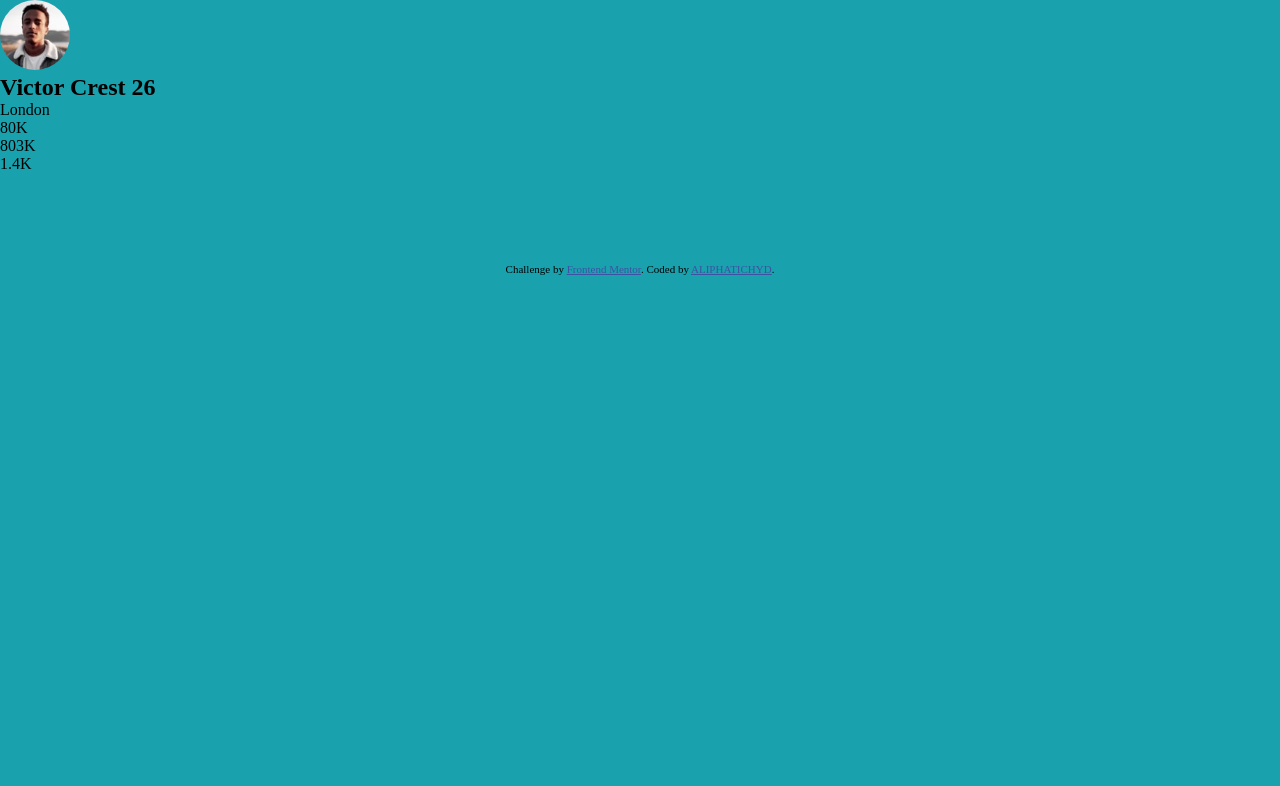
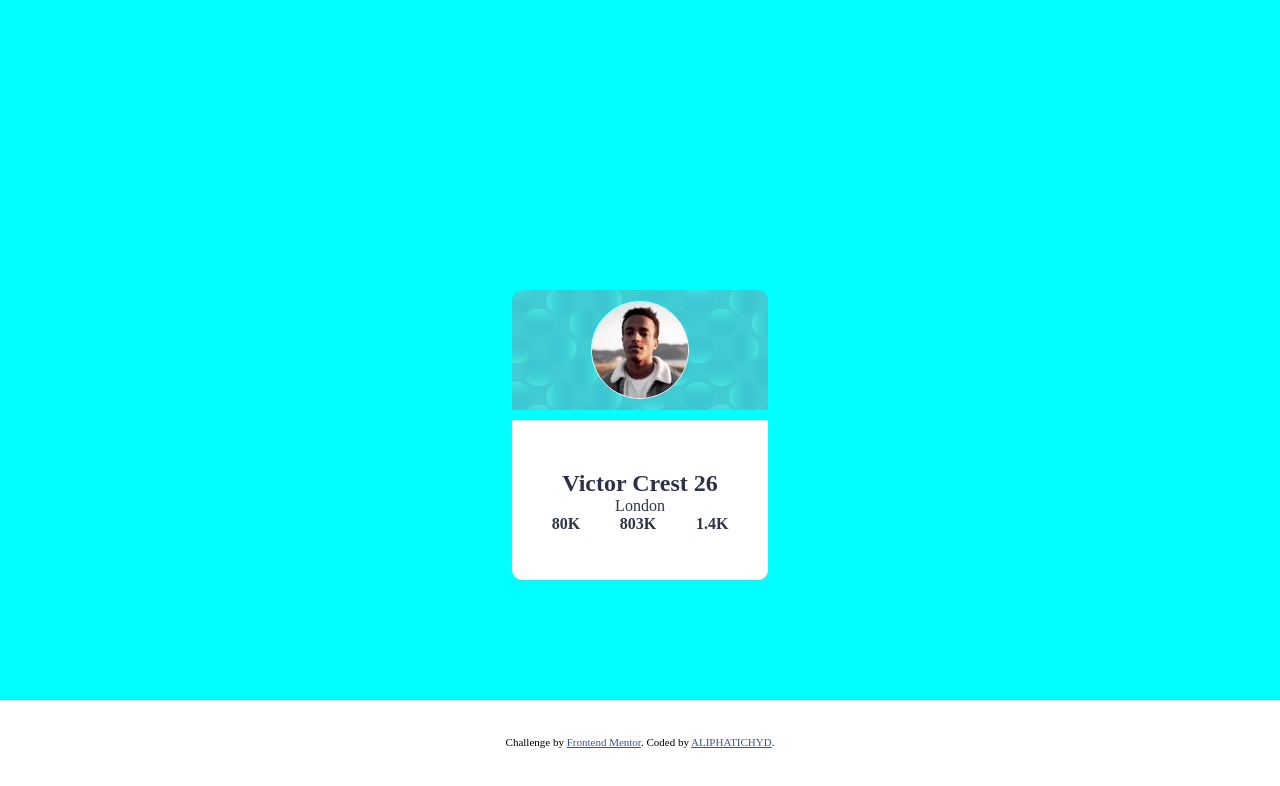
Before and after one commit to ALIPHATICHYD/PROFILE-CARD, a plain HTML site: page index.html in a window 1280 px wide. Drawn offline with Linux system fonts and the light colour scheme.

Commit message:
Update style.css

```diff
--- a/style.css
+++ b/style.css
@@ -4,18 +4,67 @@
     padding: 0;
 }
 
-body{
-    background-color: hsl(185, 75%, 39%);
+.container{
+    width: 100%;
+    height: 700px;
+    background-color: aqua;
+    background-size: cover;
+    text-align: center;
+    display: flex;
+    align-items: center;
+    justify-content: center;
+}
+
+.profile_box{
+    background-image: url(images/bg-pattern-card.svg);
+    text-align: center;
+    display: flex;
+    align-items: center;
+    justify-content: center;
+    width: 20%;
+    height: 15%;
+    border-radius: 10px 10px 0 0;
+    padding: 40px 90px;
+    position: absolute;
 }
 
 .avatar{
+    border: 1px solid white;
     border-radius: 50px;
-    width: 70px;
-    height: 70px;
+
+}
+
+.text{
+   color: hsl(229, 23%, 23%);
+   background-color: white;
+   width: 20%;
+   height: 20%;
+   border-radius: 0 0 10px 10px;
+   position: absolute;
+   margin-top: 300px;
+}
+
+.about{
+    margin-top: 50px;
 }
 
 
+ul{
+    list-style: none;
+    text-align: center;
+    display: flex;
+    align-items: center;
+    justify-content: space-evenly;
 
+}
+
+.li_small{
+    font-weight: ;
+}
+
+.li_big{
+    font-weight: 700;
+}
 
 
 
```
